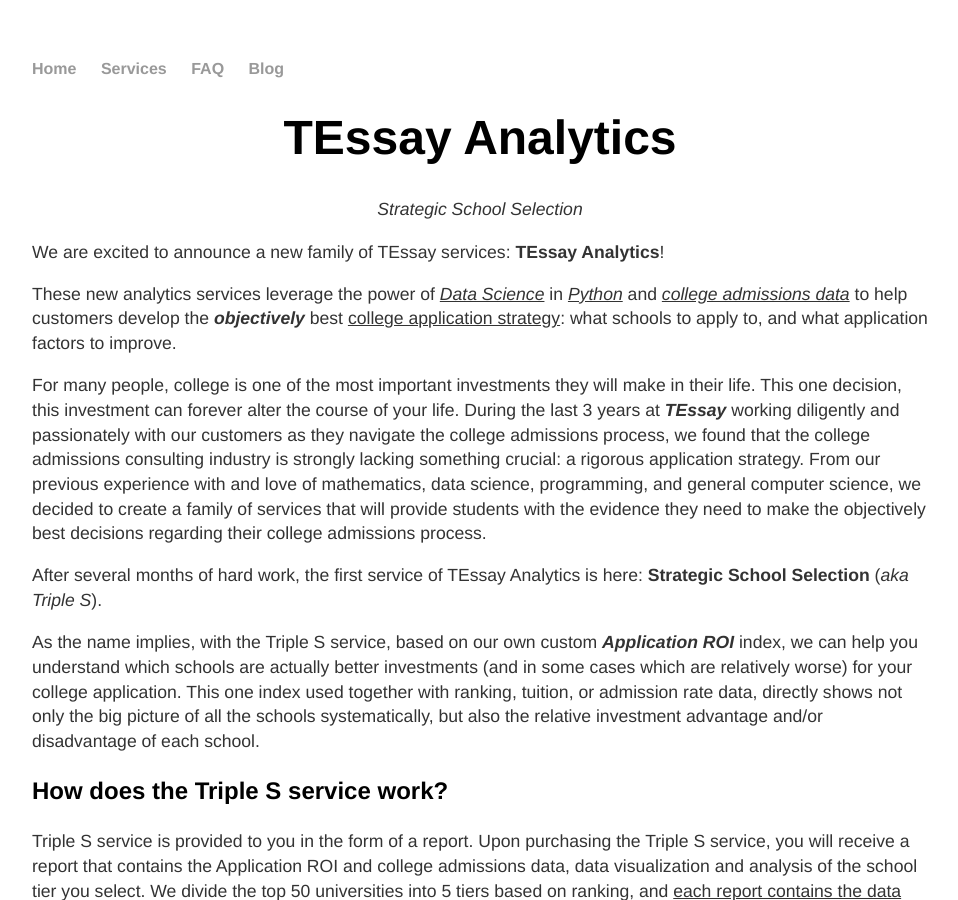
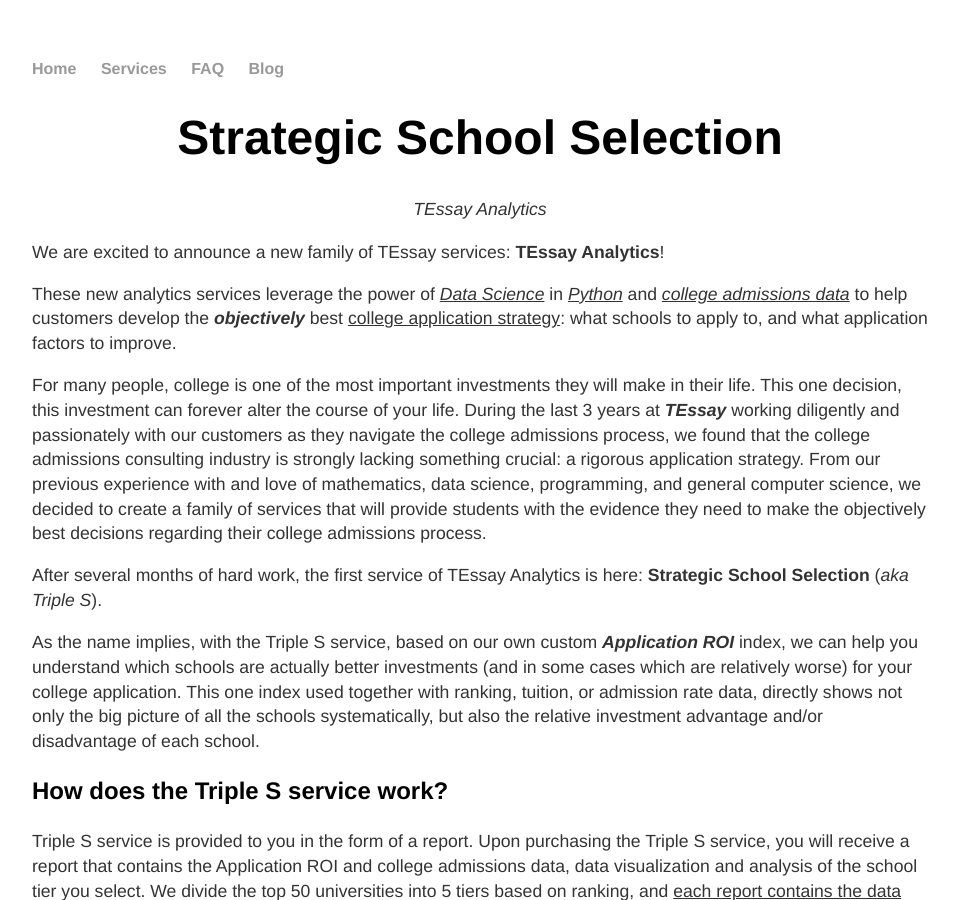
Before and after one commit to RagingTiger/PnFTech.github.io, a Jekyll site: the page built from triple_s/index.html, in a window 1280 px wide and 900 px high. Shown: the whole window, without its empty margins (160-1118 px from the left). Built offline with Jekyll 4.4.1, drawn with Linux system fonts in a browser that asks for light colours.

Commit message:
edited dss faq

```diff
--- a/dvm_school_selection_faq/index.html
+++ b/dvm_school_selection_faq/index.html
@@ -43,7 +43,7 @@
 		<p>After reading the <a href="/dvm_school_selection">service description</a>
 			and <a href="/dvm_school_selection_faq">DSS FAQ</a>,
 	    if you are interested in purchasing this service, please follow these steps:</p>
-	  <ol class="posts">
+	  <ul class="posts">
 	    <li><b>Email us</b> at <a class="colorlink" href="mailto:tessaypnf@outlook.com">tessaypnf@outlook.com</a>
 	      with the following information to help us understand your needs:
 	      <ul class="posts">
@@ -60,7 +60,7 @@
 	    <li>Upon receiving your request, we will send you a contract to sign.</li>
 	    <li>Complete the payment.</li>
 	    <li>We begin the research and data analysis.</li>
-	  </ol>
+	  </ul>
 
   <p><b>8. After purchasing this service, can I get help with other parts
 		of the DVM application?</b></p>
--- a/triple_s/index.html
+++ b/triple_s/index.html
@@ -4,8 +4,8 @@
 ---
 
 <div class="blurb">
-	<h1>TEssay Analytics</h1>
-  <p><i>Strategic School Selection</i></p>
+	<h1>Strategic School Selection</h1>
+  <p><i>TEssay Analytics</i></p>
 </div><!-- /.blurb -->
 
 <div class="container">
```
